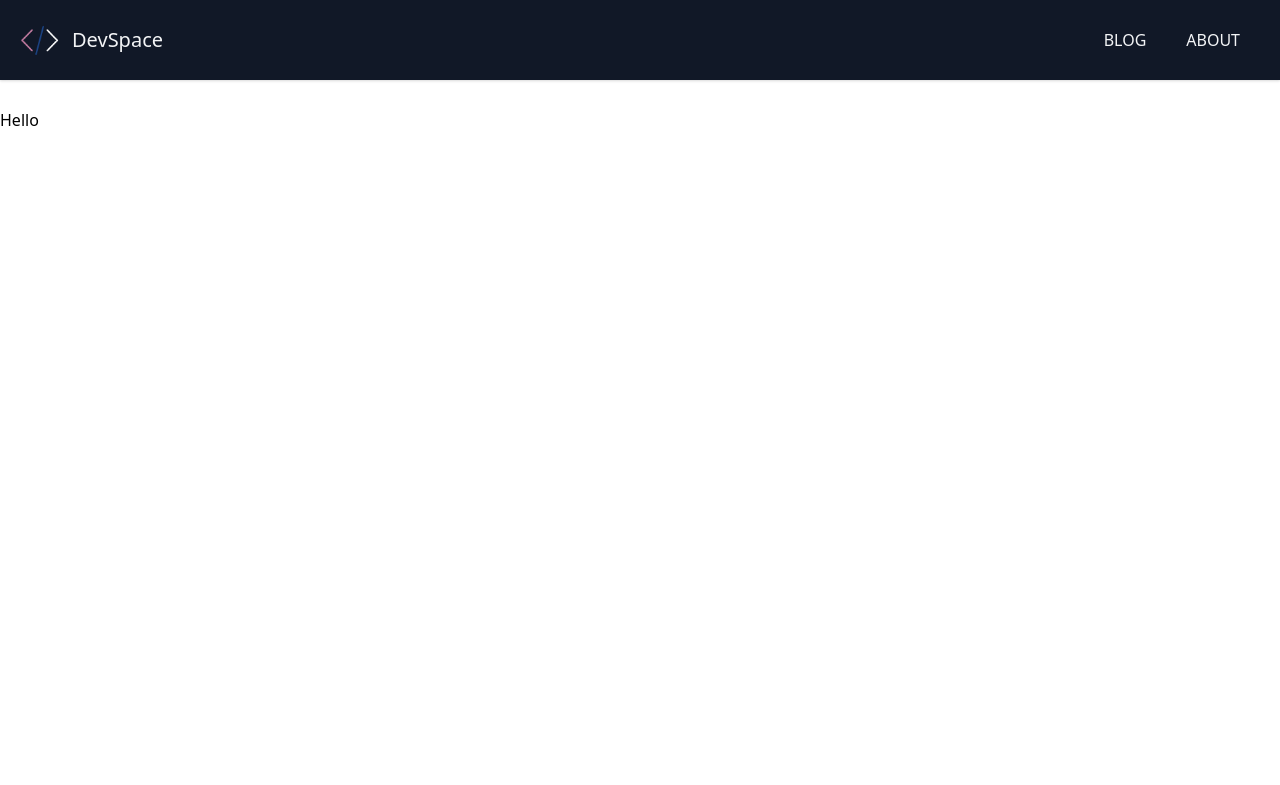
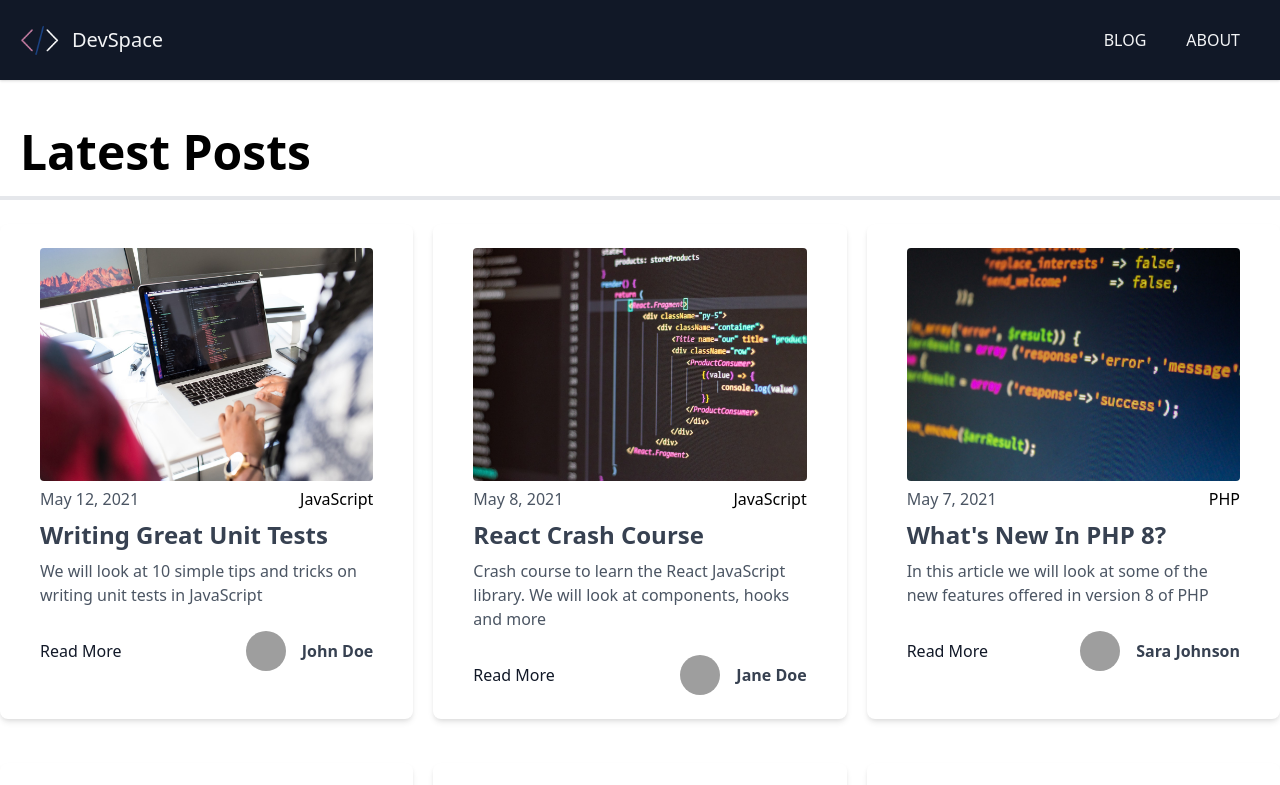
Before and after one commit to guptadhaval18/blog-web, a Next.js app: page / in a window 1280 px wide. Shown: the top 785 px of the page. Built offline with nearby package versions, Linux system fonts and the light colour scheme; grey boxes are pictures that could not be loaded.

Commit message:
Add posts to home page and Sort posts by date

```diff
--- /dev/null
+++ b/components/Post.js
@@ -0,0 +1,46 @@
+import Link from 'next/link'
+import Image from 'next/image'
+
+export default function Post({ post }) {
+  return (
+    <div className='w-full px-10 py-6 bg-white rounded-lg shadow-md mt-6'>
+      <Image
+        src={post.frontmatter.cover_image}
+        alt=''
+        height={420}
+        width={600}
+        className='mb-4 rounded'
+      />
+
+      <div className='flex justify-between items-center'>
+        <span className='font-light text-gray-600'>
+          {post.frontmatter.date}
+        </span>
+        <div>{post.frontmatter.category}</div>
+      </div>
+
+      <div className='mt-2'>
+        <Link href={`/blog/${post.slug}`}>
+          <a className='text-2xl text-gray-700 font-bold hover:underline'>
+            {post.frontmatter.title}
+          </a>
+        </Link>
+        <p className='mt-2 text-gray-600'>{post.frontmatter.excerpt}</p>
+      </div>
+
+      <div className='flex justify-between items-center mt-6'>
+        <Link href={`/blog/${post.slug}`}>
+          <a className='text-gray-900 hover:text-blue-600'>Read More</a>
+        </Link>
+        <div className='flex items-center'>
+          <img
+            src={post.frontmatter.author_image}
+            alt=''
+            className='mx-4 w-10 h-10 object-cover rounded-full hidden sm:block'
+          />
+          <h3 className='text-gray-700 font-bold'>{post.frontmatter.author}</h3>
+        </div>
+      </div>
+    </div>
+  )
+}
--- a/pages/index.js
+++ b/pages/index.js
@@ -1,13 +1,27 @@
 import fs from 'fs'
 import path from 'path'
+import Link from 'next/link'
 import matter from 'gray-matter'
 import Layout from '../components/Layout'
+import Post from '../components/Post'
+import { sortByDate } from '../utils'
 
 export default function Home({ posts }) {
-  console.log(posts)
   return (
     <Layout>
-      <h1>Hello</h1>
+      <h1 className='text-5xl border-b-4 p-5 font-bold'>Latest Posts</h1>
+
+      <div className='grid md:grid-cols-2 lg:grid-cols-3 gap-5'>
+        {posts.map((post, index) => (
+          <Post key={index} post={post} />
+        ))}
+      </div>
+
+      <Link href='/blog'>
+        <a className='block text-center border border-gray-500 text-gray-800 rounded-md py-4 my-5 transition duration-500 ease select-none hover:text-white hover:bg-gray-900 focus:outline-none focus:shadow-outline w-full'>
+          All Posts
+        </a>
+      </Link>
     </Layout>
   )
 }
@@ -33,7 +47,7 @@
 
   return {
     props: {
-      posts,
+      posts: posts.sort(sortByDate).slice(0, 6),
     },
   }
 }
--- /dev/null
+++ b/utils/index.js
@@ -0,0 +1,3 @@
+export const sortByDate = (a, b) => {
+  return new Date(b.frontmatter.date) - new Date(a.frontmatter.date)
+}
```
